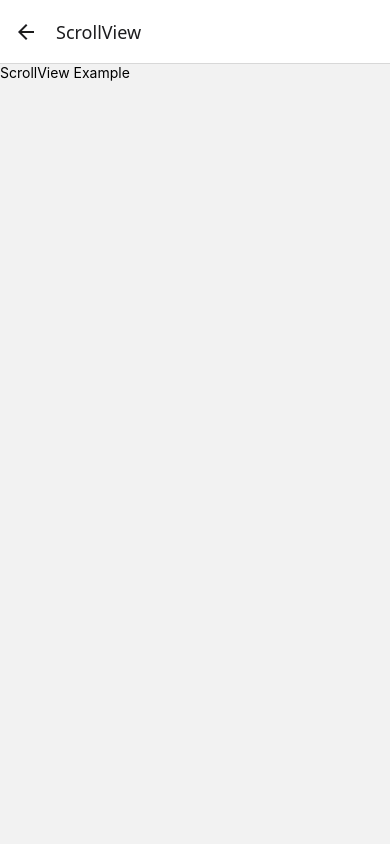
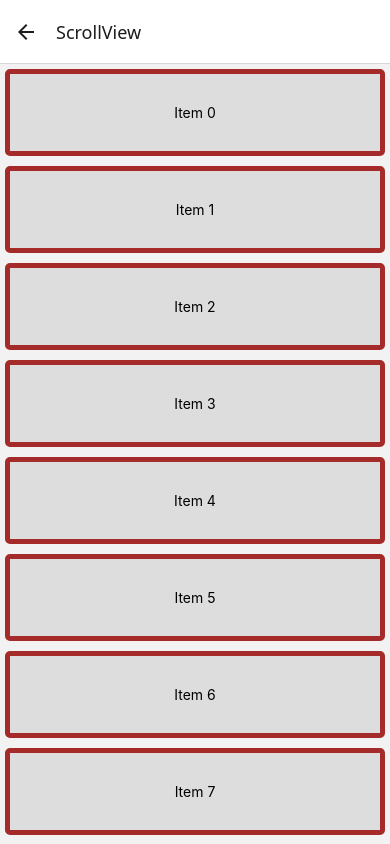
Before and after one commit to tianqing617/ReactNativeAwesome, a React Native app: screen /ScrollView in a window 390 px wide. Built offline with nearby package versions, Linux system fonts and the light colour scheme; what @wuba/react-native-echarts would draw is missing.

Commit message:
feat: 完成scrollView示例

```diff
--- a/src/views/scroll-list/ScrollView.tsx
+++ b/src/views/scroll-list/ScrollView.tsx
@@ -1,24 +1,42 @@
 import React from 'react';
 import {
+  StyleSheet,
   ScrollView,
   Text,
-  View,
+  Pressable,
 } from 'react-native';
 
 export default function App(): React.JSX.Element {
+  const NUM_ITEMS = 100;
+
+  const makeContent = (nItems: number, styles: any) => {
+    return Array(nItems)
+      .fill(1)
+      .map((_, i) => (
+        <Pressable
+          onLayout={() => console.log('layout:' + i)}
+          key={i}
+          style={styles}>
+          <Text>{'Item ' + i}</Text>
+        </Pressable>
+      ));
+  };
+
   return (
-    <ScrollView
-      contentInsetAdjustmentBehavior="automatic"
-    >
-      <View>
-        <Text>ScrollView Example</Text>
-      </View>
+    <ScrollView onScroll={e => console.log(e.nativeEvent.layoutMeasurement)}>
+      {makeContent(NUM_ITEMS, styles.itemWrapper)}
     </ScrollView>
   );
 }
 
-/* const styles = StyleSheet.create({
-  highlight: {
-    fontWeight: '700',
+const styles = StyleSheet.create({
+  itemWrapper: {
+    backgroundColor: '#dddddd',
+    alignItems: 'center',
+    borderRadius: 5,
+    borderWidth: 5,
+    borderColor: '#a52a2a',
+    padding: 30,
+    margin: 5,
   },
-}); */
+});
```
